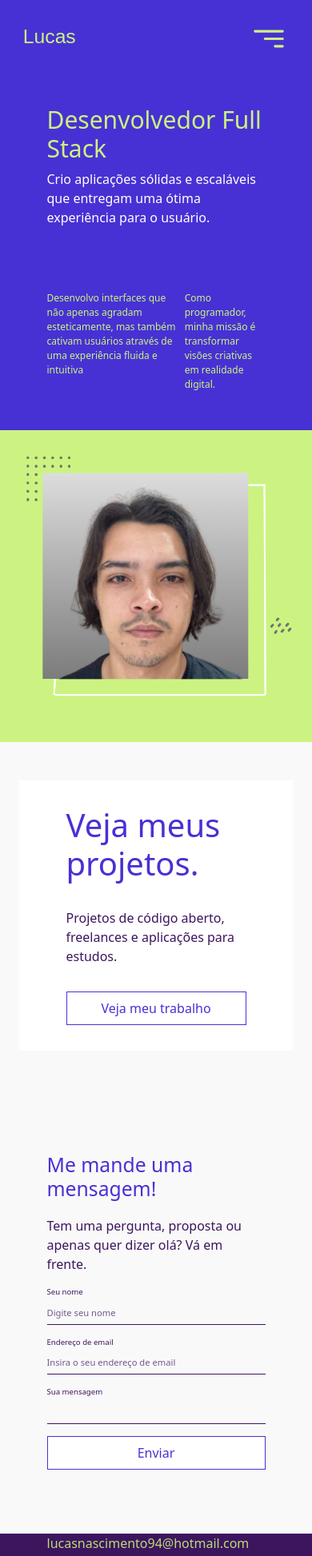
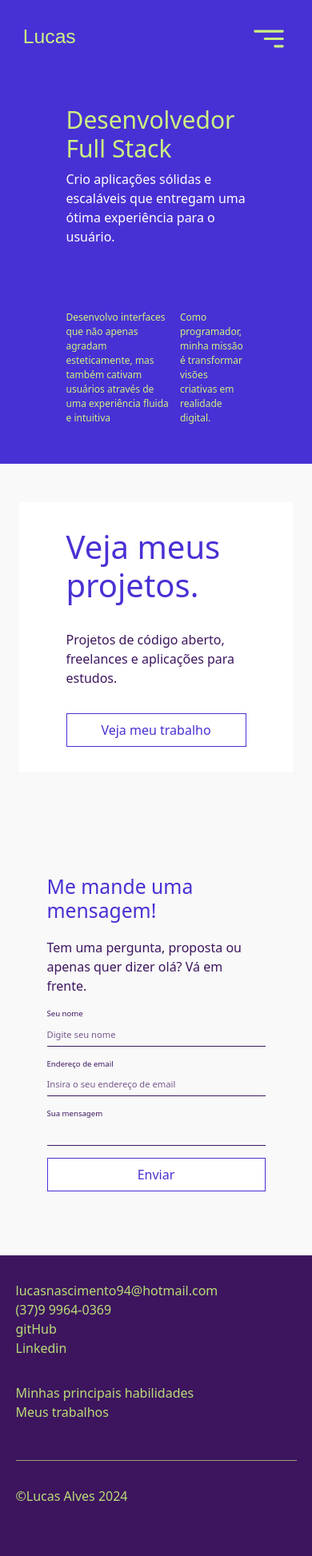
Before and after one commit to lucaslanpdsa/Portf-lio-02-2024, a React (Vite) app: page /home in a window 390 px wide. Shown: the top 1946 px of the page at 80% size. Built offline with nearby package versions, Linux system fonts and the light colour scheme; a web font is replaced by a local one.

Commit message:
responsividade para tablet

```diff
--- a/package.json
+++ b/package.json
@@ -12,7 +12,8 @@
   "dependencies": {
     "bootstrap-icons": "^1.11.3",
     "react": "^18.2.0",
-    "react-dom": "^18.2.0"
+    "react-dom": "^18.2.0",
+    "react-router-dom": "^6.22.0"
   },
   "devDependencies": {
     "@types/react": "^18.2.43",
--- a/src/App.tsx
+++ b/src/App.tsx
@@ -1,24 +1,20 @@
+import { RouterProvider, createBrowserRouter } from 'react-router-dom'
 import './App.css'
-import Apresentaçao from './components/Apresentação'
-import Footer from './components/Footer'
-import Foto from './components/Foto'
-import Header from './components/Header'
-import Links from './components/Links'
-import Formulario from './components/formulario'
-import { GlobalStyle } from './styles/GlobalStyles'
+import Home from './Rotas/Home';
+import { GlobalStyle } from './styles/GlobalStyles';
+
+const router = createBrowserRouter([
+  {
+    path: "/home",
+    element: <Home />,
+  },
+]);
 
 function App() {
   return (
     <>
       <GlobalStyle />
-      <Header />
-      <main>
-        <Apresentaçao />
-        <Foto />
-        <Links />
-        <Formulario />
-        <Footer />
-      </main>
+      <RouterProvider router={router} />
     </>
   )
 }
--- /dev/null
+++ b/src/Rotas/Home/index.tsx
@@ -0,0 +1,26 @@
+import Apresentaçao from "../../components/Apresentação"
+import Footer from "../../components/Footer"
+import Header from "../../components/Header"
+import Links from "../../components/Links"
+import Formulario from "../../components/formulario"
+import { ApresentacaoFlex } from "./style"
+import Minhafoto from "../../assets/minhaFoto.png"
+
+const Home = () => {
+  return (
+    <>
+      <Header />
+      <main>
+        <ApresentacaoFlex>
+          <Apresentaçao />
+          <img src={Minhafoto} alt="Minha foto" />
+        </ApresentacaoFlex>
+        <Links />
+        <Formulario />
+        <Footer />
+      </main >
+    </>
+  )
+}
+
+export default Home
--- /dev/null
+++ b/src/Rotas/Home/style.ts
@@ -0,0 +1,24 @@
+import styled from "styled-components";
+
+export const ApresentacaoFlex = styled.div`
+  background-color: #4831d4;
+  width: 100%;
+  padding: 0 1.5em;
+  margin: 0;
+  width: 100%;
+
+  @media (min-width: 581px){
+    background: linear-gradient(90deg, #4831d4 67%, #ccf381 33%);
+  }
+
+  display:flex;
+
+    img{
+      width: 23.334em;
+
+      @media (max-width: 581px){
+      display: none;
+      }
+    }
+  }
+`
--- a/src/components/Footer/index.tsx
+++ b/src/components/Footer/index.tsx
@@ -2,7 +2,7 @@ import { Container } from "./styles"
 
 const Footer = () => {
   return (
-    <Container className="container">
+    <Container>
       <ul>
         <li>lucasnascimento94@hotmail.com</li>
         <li>(37)9 9964-0369</li>
--- a/src/components/Footer/styles.ts
+++ b/src/components/Footer/styles.ts
@@ -3,7 +3,17 @@ import styled from "styled-components";
 export const Container = styled.footer`
   background-color: #3d155f;
   color: #badd76;
-  padding-top: 2em;
+  padding: 2em 5vw;
+
+  @media (min-width: 581px){
+    display: flex;
+    flex-wrap: wrap;
+    justify-content: space-between;
+  }
+
+  @media (min-width: 581px){
+    padding: 2em 1.5em;
+  }
 
   ul{
     margin: 0 0 2em 0;
@@ -11,6 +21,7 @@ export const Container = styled.footer`
   }
 
   .direitos-altorais{
+    width: 100%;
     margin-top: 3em;
     padding: 2em 0;
     border-top: 1px solid rgba(186, 221, 118, 0.7);
--- a/src/components/Foto/styles.ts
+++ b/src/components/Foto/styles.ts
@@ -2,4 +2,8 @@ import styled from "styled-components";
 
 export const FotoStyle = styled.img`
   max-width: 100%;
+
+  @media (min-width: 581px){
+    display: none;
+  }
 `
--- a/src/components/Header/style.ts
+++ b/src/components/Header/style.ts
@@ -7,7 +7,7 @@ export const Cabecalho = styled.header`
   align-items: center;
   color:#ccf381;
   font-size: 1.2rem;
-  padding: 25px 0;
+  padding: 25px 1.5em;
 
   @media screen and (max-width: 700px){
     padding-left: 1.5em;
--- a/src/components/Links/style.ts
+++ b/src/components/Links/style.ts
@@ -19,6 +19,12 @@ export const Card = styled.div`
     color: #3d155f;
     margin: 32px 0;
   }
+
+  @media (min-width: 581px){
+    .container{
+      width: 70%;
+    }
+  }
 `
 
 export const BTN = styled.button`
--- a/src/components/formulario/styles.ts
+++ b/src/components/formulario/styles.ts
@@ -9,9 +9,17 @@ export const ContainerForm = styled.div`
 
   background-color: #F9F9F9;
   padding: 5em 0;
+
+  @media (min-width: 581px){
+    text-align:center;
+  }
 `
 
 export const Form = styled.div`
+  @media (min-width: 581px){
+  width: 70%;
+  }
+
   .div-input{
     display: flex;
     flex-direction: column;
```
Also changed, not shown: 1 other file (tests, documents, lock files or other folders).
